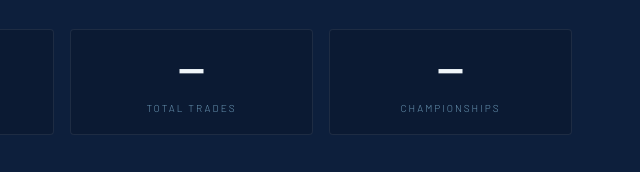
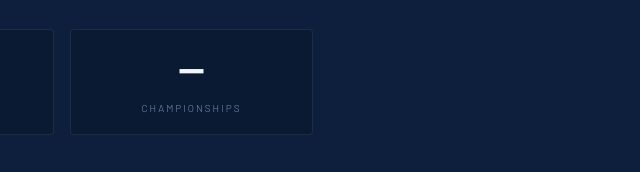
Before and after one commit to noahthomas817/fwls, a plain HTML site: page index.html in a window 1280 px wide. Shown: the part 586-758 px from the top of the page, 578-1218 px from the left. Drawn offline with Linux system fonts and the light colour scheme.

Commit message:
index.html

```diff
--- a/index.html
+++ b/index.html
@@ -247,7 +247,6 @@
     <div class="intro-stats">
       <div class="stat-block"><div class="num">12</div><div class="lbl">Teams</div></div>
       <div class="stat-block"><div class="num">—</div><div class="lbl">Seasons Played</div></div>
-      <div class="stat-block"><div class="num">—</div><div class="lbl">Total Trades</div></div>
       <div class="stat-block"><div class="num">—</div><div class="lbl">Championships</div></div>
     </div>
 
```
